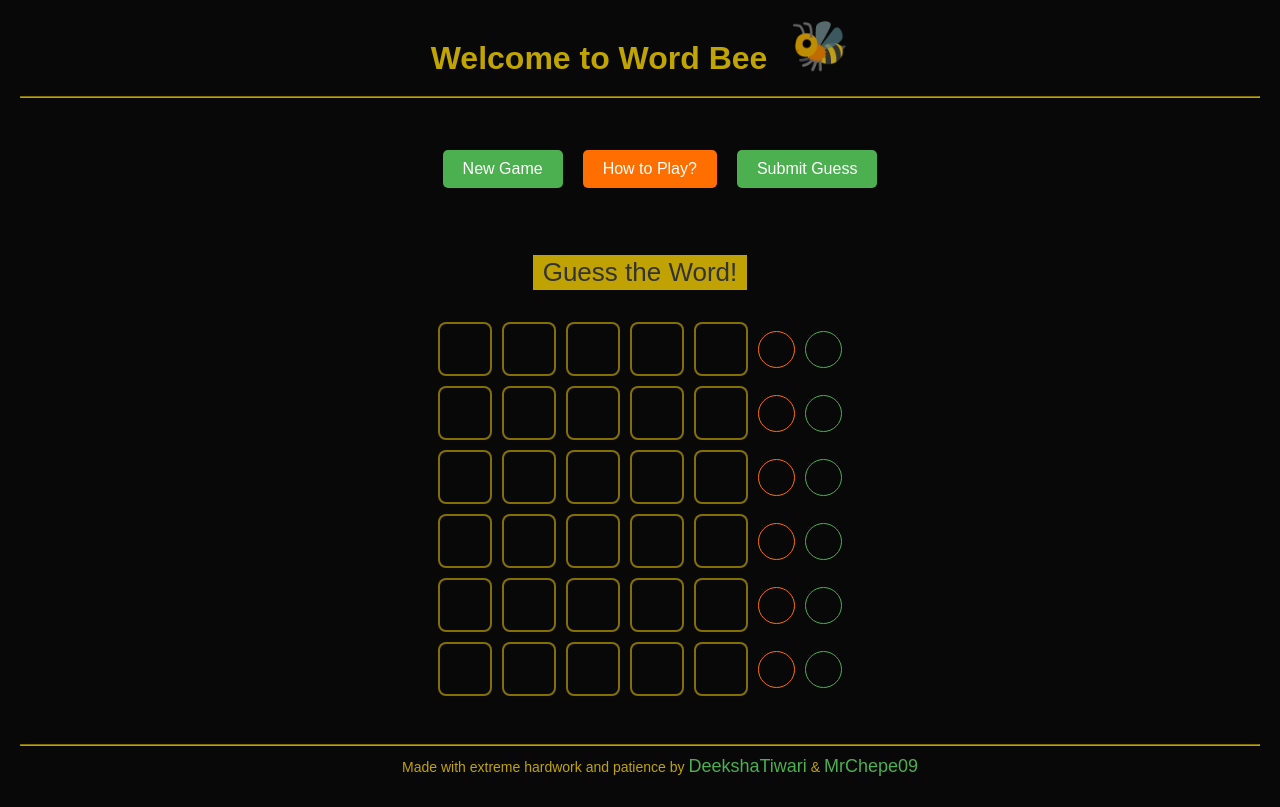
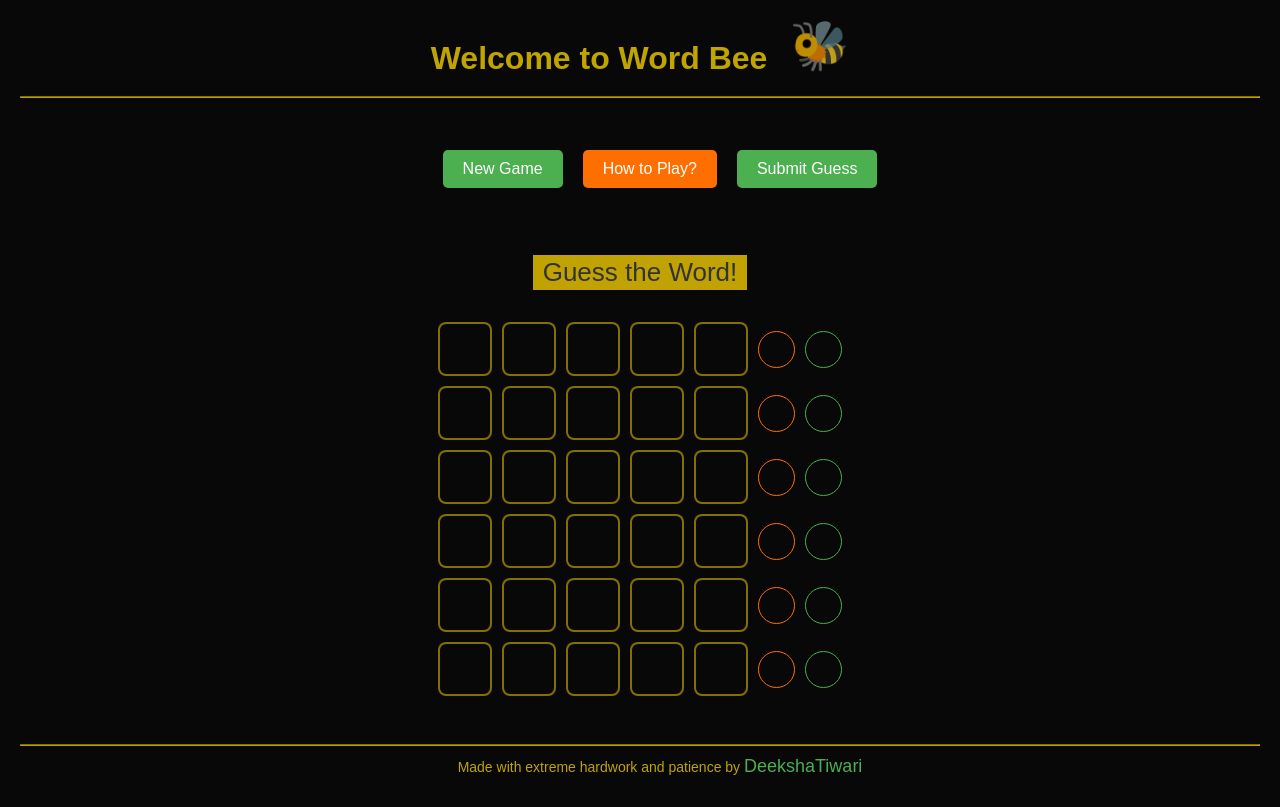
Before and after one commit to deekshati/wordbee, a React (Vite) app: page / in a window 1280 px wide. Built offline with nearby package versions, Linux system fonts and the light colour scheme.

Commit message:
Update App.jsx

```diff
--- a/src/App.jsx
+++ b/src/App.jsx
@@ -394,10 +394,10 @@ const App = () => {
         <p>Made with extreme hardwork and patience by{' '}
           <a href="https://github.com/deekshati" target="_blank" style={{ fontSize: windowWidth <= 768 ? '14px' : '18px' }}>
             DeekshaTiwari
-          </a>{windowWidth <= 768 ? '' : ' & '}
-          {windowWidth <= 768 && <br />}
-          <a target="_blank" href="https://github.com/MrChepe09" style={{ fontSize: windowWidth <= 768 ? '14px' : '18px' }}>
-            MrChepe09
+          {/* </a>{windowWidth <= 768 ? '' : ' & '} */}
+          {/* {windowWidth <= 768 && <br />} */}
+          {/* <a target="_blank" href="https://github.com/MrChepe09" style={{ fontSize: windowWidth <= 768 ? '14px' : '18px' }}>
+            MrChepe09 */}
           </a>
         </p>
       </div>
```
